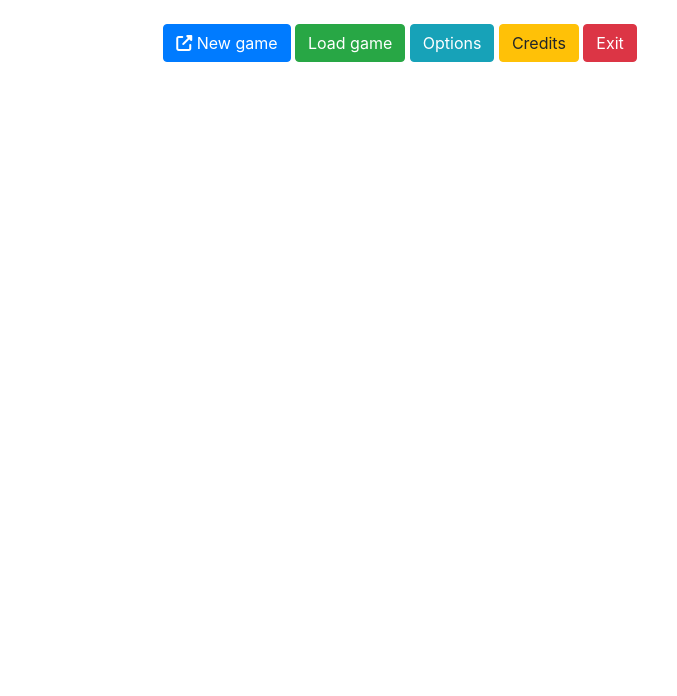
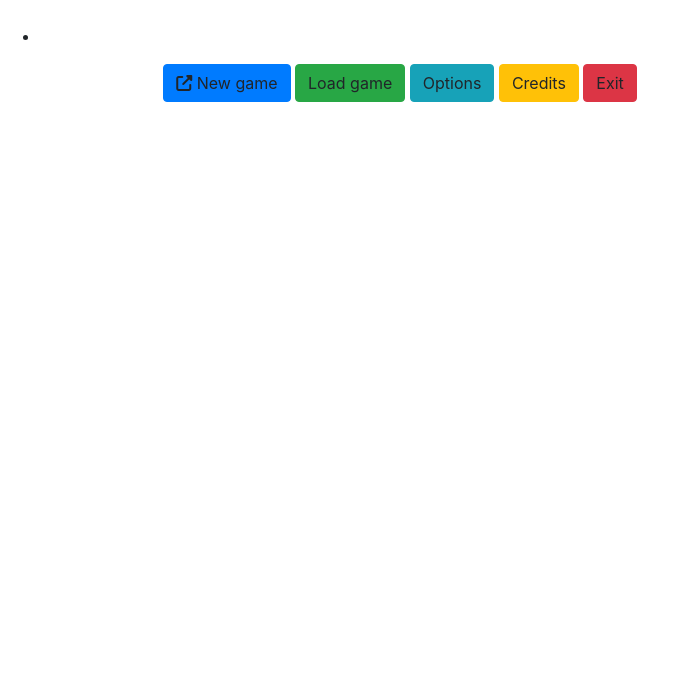
Before and after one commit to kamkanev/Sky-Civilization, an Electron app: page index.html in a window 800 px wide. Shown: the part 104-800 px from the top of the page, without its empty margins (0-677 px from the left). Drawn offline with nearby package versions, Linux system fonts and the light colour scheme.

Commit message:
Dude, this is stupid

```diff
--- a/index.html
+++ b/index.html
@@ -12,11 +12,14 @@
   <body>
     <div class="text-center">
       <h1 style="margin: 40px 0;">Sky Civilization</h1>
-      <button class="btn btn-primary"><i class="fas fa-external-link-alt"></i> New game</button>
-      <button class="btn btn-success">Load game</button>
-      <button class="btn btn-info">Options</button>
-      <button class="btn btn-warning">Credits</button>
-      <button onclick="exit()" class="btn btn-danger">Exit</button>
+      <ul>
+        <li></li>
+      </ul>
+      <a class="btn btn-primary"><i class="fas fa-external-link-alt"></i> New game</a>
+      <a class="btn btn-success">Load game</a>
+      <a class="btn btn-info">Options</a>
+      <a class="btn btn-warning">Credits</a>
+      <a id="exit" class="btn btn-danger">Exit</a>
     </div>
     <!-- You can also require other files to run in this process -->
     <script src="./renderer.js"></script>
--- a/package.json
+++ b/package.json
@@ -20,6 +20,7 @@
     "electron": "^5.0.8"
   },
   "dependencies": {
-    "express": "^4.17.1"
+    "express": "^4.17.1",
+    "node": "^12.11.0"
   }
 }
```
Also changed, not shown: 1 other file.
